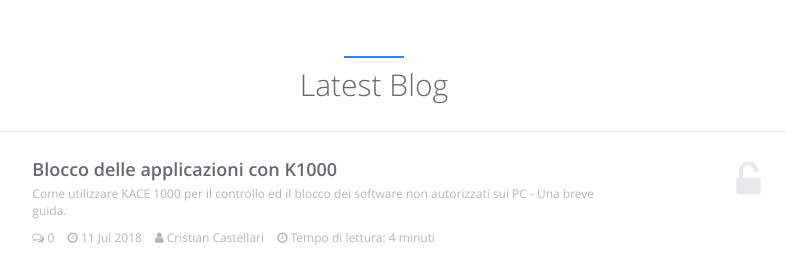
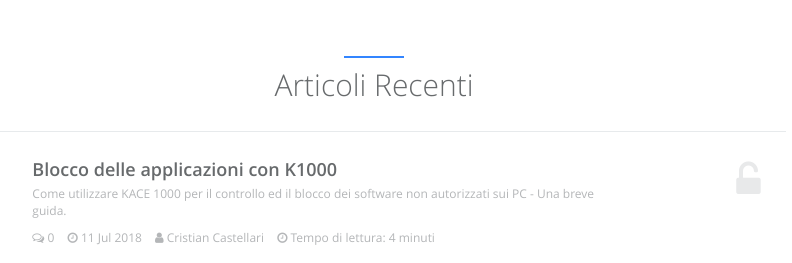
Before and after one commit to Skyflash/skyflash.github.io, a Jekyll site: the page built from blog/blog.html, in a window 1280 px wide, cut to the strip 104-367 px from the top of the page. Shown: the whole strip, without its empty margins (266-1058 px from the left). Built offline with Jekyll 4.4.1, drawn with Linux system fonts in a browser that asks for light colours; comment, search, counter and statistics services are not loaded.

```diff
--- a/blog/blog.html
+++ b/blog/blog.html
@@ -8,7 +9,7 @@ custom_css: blogmenu.css
 <div class="row">
     <div class="col-lg-12 text-center">
         <div class="navy-line"></div>
-        <h1>Latest Blog</h1>
+        <h1>Articoli Recenti</h1>
     </div>
 </div>
 
```
Also changed, not shown: other parts of blog/blog.html (+1 -0 lines).
